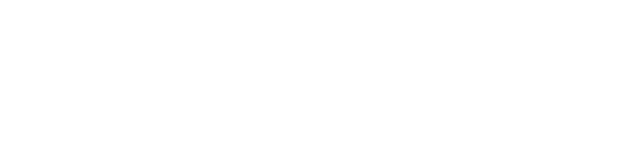
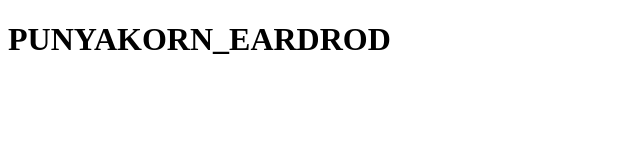
Before and after one commit to KNzaza/test123, a plain HTML site: page INDEX.html in a window 1280 px wide. Shown: the whole page, without its empty margins (0-640 px from the left). Drawn offline with Linux system fonts and the light colour scheme.

Commit message:
Update INDEX.html

```diff
--- a/INDEX.html
+++ b/INDEX.html
@@ -3,9 +3,9 @@
 <head>
     <meta charset="UTF-8">
     <meta name="viewport" content="width=device-width, initial-scale=1.0">
-    <title>PUNYAKORN</title>
+    <title>Document</title>
 </head>
 <body>
-
+    <h1>PUNYAKORN_EARDROD</h1>
 </body>
 </html>
```
